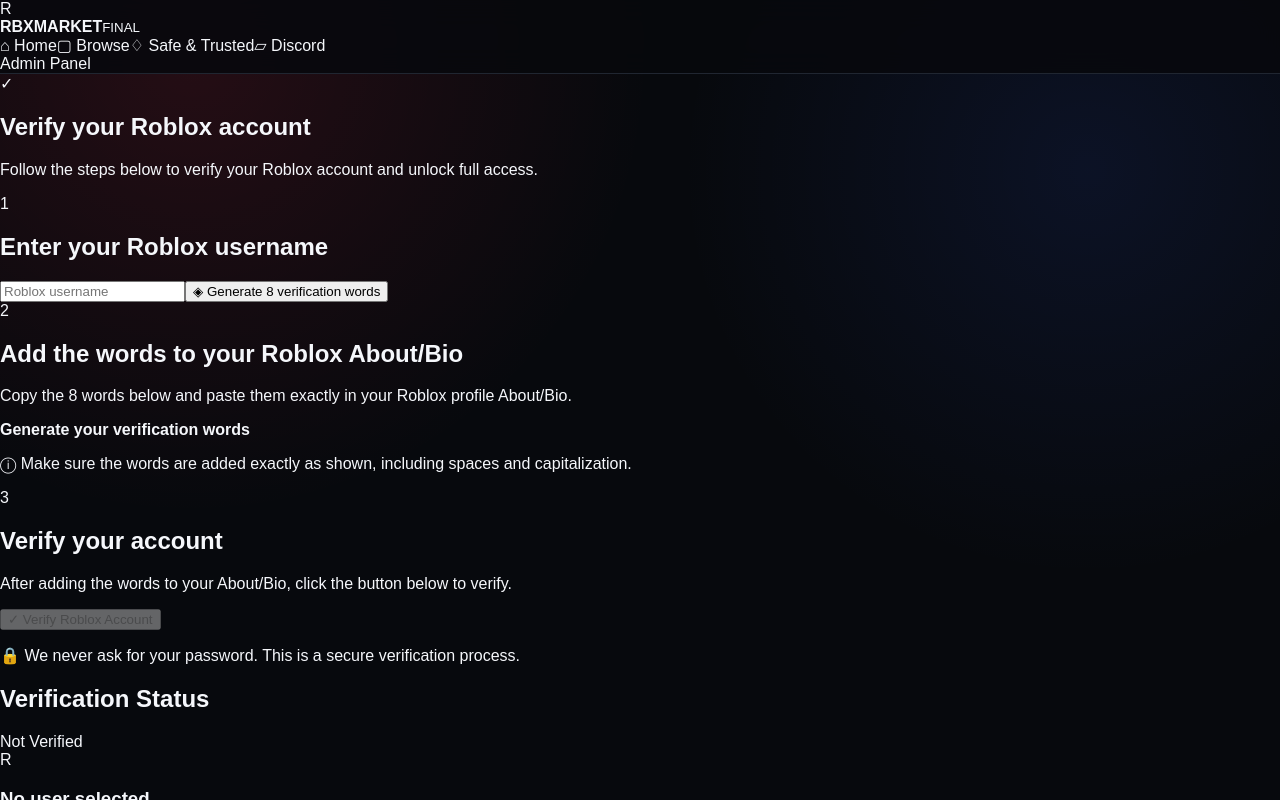
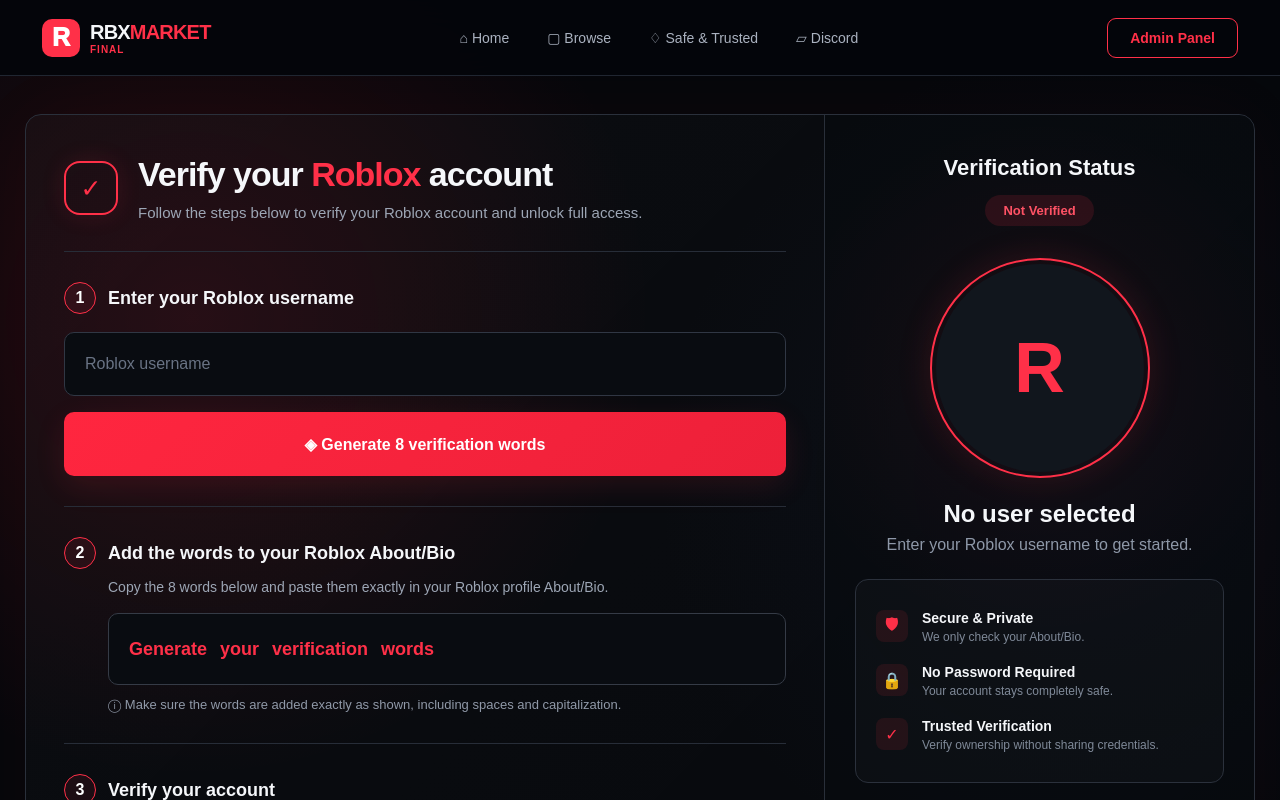
Before and after one commit to stakenumber5-eng/rbxmarketfinal, a Next.js app: page /login in a window 1280 px wide. Shown: the top 800 px of the page. Built offline with nearby package versions, Linux system fonts and the light colour scheme.

Commit message:
Update globals.css

```diff
--- a/app/globals.css
+++ b/app/globals.css
@@ -384,3 +384,603 @@
     flex-wrap: wrap;
   }
 }
+/* =========================================
+   ROBLOX VERIFICATION PAGE
+   ========================================= */
+
+.verify-page {
+  min-height: 100vh;
+  background:
+    radial-gradient(circle at 15% 30%, rgba(255, 30, 55, 0.12), transparent 35%),
+    radial-gradient(circle at 85% 45%, rgba(30, 45, 90, 0.12), transparent 35%),
+    #05070b;
+  color: #f5f7fa;
+  padding-bottom: 70px;
+}
+
+/* HEADER */
+
+.verify-header {
+  height: 76px;
+  padding: 0 42px;
+  border-bottom: 1px solid #202631;
+  background: rgba(4, 6, 10, 0.9);
+  backdrop-filter: blur(18px);
+
+  display: flex;
+  align-items: center;
+  justify-content: space-between;
+}
+
+.verify-logo {
+  display: flex;
+  align-items: center;
+  gap: 10px;
+}
+
+.logo-mark {
+  width: 38px;
+  height: 38px;
+  display: flex;
+  align-items: center;
+  justify-content: center;
+
+  border-radius: 10px;
+  background: #ff3048;
+  color: white;
+
+  font-size: 25px;
+  font-weight: 1000;
+}
+
+.verify-logo strong {
+  display: block;
+  font-size: 20px;
+  letter-spacing: -0.8px;
+}
+
+.verify-logo strong span {
+  color: #ff3048;
+}
+
+.verify-logo small {
+  display: block;
+  color: #ff3048;
+  font-size: 10px;
+  font-weight: 800;
+  letter-spacing: 1px;
+}
+
+.verify-nav {
+  display: flex;
+  gap: 38px;
+}
+
+.verify-nav a {
+  color: #aab2c0;
+  text-decoration: none;
+  font-size: 14px;
+  transition: 0.2s;
+}
+
+.verify-nav a:hover {
+  color: white;
+}
+
+.admin-button {
+  padding: 11px 22px;
+  border: 1px solid #ff3048;
+  border-radius: 9px;
+
+  color: #ff3048;
+  text-decoration: none;
+  font-size: 14px;
+  font-weight: 700;
+
+  transition: 0.2s;
+}
+
+.admin-button:hover {
+  background: #ff3048;
+  color: white;
+}
+
+/* MAIN CONTAINER */
+
+.verify-container {
+  width: min(1330px, calc(100% - 50px));
+  margin: 38px auto 0;
+
+  display: grid;
+  grid-template-columns: 1fr 430px;
+
+  border: 1px solid #2a303b;
+  border-radius: 16px;
+
+  overflow: hidden;
+
+  background:
+    linear-gradient(
+      135deg,
+      rgba(255, 255, 255, 0.025),
+      rgba(255, 255, 255, 0.008)
+    );
+
+  box-shadow:
+    0 0 80px rgba(255, 30, 55, 0.04);
+}
+
+/* LEFT */
+
+.verify-content {
+  padding: 40px 38px;
+}
+
+.verify-title {
+  display: flex;
+  align-items: center;
+  gap: 20px;
+}
+
+.shield-icon {
+  width: 54px;
+  height: 54px;
+
+  display: flex;
+  align-items: center;
+  justify-content: center;
+
+  border: 2px solid #ff3048;
+  border-radius: 16px;
+
+  color: #ff3048;
+  font-size: 25px;
+
+  box-shadow: 0 0 25px rgba(255, 48, 72, 0.12);
+}
+
+.verify-title h1 {
+  margin: 0;
+  font-size: 34px;
+  line-height: 1.15;
+  letter-spacing: -1px;
+}
+
+.verify-title h1 span {
+  color: #ff3048;
+}
+
+.verify-title p {
+  margin: 10px 0 0;
+  color: #9da6b5;
+  font-size: 15px;
+}
+
+.divider {
+  height: 1px;
+  background: #272d38;
+  margin: 30px 0;
+}
+
+/* STEPS */
+
+.verify-step {
+  width: 100%;
+}
+
+.step-title {
+  display: flex;
+  align-items: center;
+  gap: 12px;
+}
+
+.step-number {
+  width: 32px;
+  height: 32px;
+
+  flex-shrink: 0;
+
+  display: flex;
+  align-items: center;
+  justify-content: center;
+
+  border: 1px solid #ff3048;
+  border-radius: 50%;
+
+  color: white;
+  background: rgba(255, 48, 72, 0.08);
+
+  font-weight: 800;
+}
+
+.step-title h2 {
+  margin: 0;
+  font-size: 18px;
+}
+
+.step-description {
+  margin: 10px 0 16px 44px;
+  color: #9da6b5;
+  font-size: 14px;
+}
+
+/* INPUT */
+
+.username-input {
+  box-sizing: border-box;
+
+  width: 100%;
+  height: 64px;
+
+  margin-top: 18px;
+  padding: 0 20px;
+
+  border: 1px solid #303744;
+  border-radius: 10px;
+
+  outline: none;
+
+  background: #090c11;
+  color: white;
+
+  font-size: 16px;
+
+  transition: 0.2s;
+}
+
+.username-input:focus {
+  border-color: #ff3048;
+  box-shadow: 0 0 0 3px rgba(255, 48, 72, 0.1);
+}
+
+.username-input::placeholder {
+  color: #697384;
+}
+
+/* BUTTONS */
+
+.red-button {
+  width: 100%;
+  height: 64px;
+
+  margin-top: 16px;
+
+  border: 0;
+  border-radius: 10px;
+
+  background: linear-gradient(135deg, #ff263f, #ed2039);
+  color: white;
+
+  font-size: 16px;
+  font-weight: 800;
+
+  cursor: pointer;
+
+  box-shadow: 0 10px 30px rgba(255, 48, 72, 0.12);
+
+  transition: 0.2s;
+}
+
+.red-button:hover {
+  transform: translateY(-1px);
+  box-shadow: 0 14px 35px rgba(255, 48, 72, 0.2);
+}
+
+.red-button:disabled {
+  opacity: 0.6;
+  cursor: not-allowed;
+}
+
+/* CODE */
+
+.code-box {
+  min-height: 72px;
+  box-sizing: border-box;
+
+  margin: 18px 0 0 44px;
+
+  padding: 15px 60px 15px 20px;
+
+  position: relative;
+
+  display: flex;
+  align-items: center;
+
+  border: 1px solid #353b46;
+  border-radius: 10px;
+
+  background: #090c11;
+}
+
+.code-box strong {
+  color: #ff3048;
+  font-size: 18px;
+  line-height: 1.6;
+  word-spacing: 8px;
+}
+
+.copy-button {
+  position: absolute;
+  right: 12px;
+
+  width: 42px;
+  height: 42px;
+
+  border: 1px solid #303744;
+  border-radius: 9px;
+
+  background: #151a22;
+  color: #cbd2dc;
+
+  cursor: pointer;
+}
+
+.copy-button:hover {
+  border-color: #ff3048;
+  color: white;
+}
+
+.info-text {
+  margin: 12px 0 0 44px;
+  color: #9099a8;
+  font-size: 13px;
+}
+
+/* VERIFY */
+
+.verify-button {
+  width: calc(100% - 44px);
+  margin-left: 44px;
+
+  height: 62px;
+
+  border: 1px solid #ff3048;
+  border-radius: 10px;
+
+  background: transparent;
+  color: white;
+
+  font-size: 16px;
+  font-weight: 800;
+
+  cursor: pointer;
+
+  transition: 0.2s;
+}
+
+.verify-button:hover:not(:disabled) {
+  background: #ff3048;
+  box-shadow: 0 10px 30px rgba(255, 48, 72, 0.15);
+}
+
+.verify-button:disabled {
+  opacity: 0.45;
+  cursor: not-allowed;
+}
+
+.verify-message {
+  margin: 14px 0 0 44px;
+  color: #aeb7c5;
+  font-size: 13px;
+}
+
+.security-note {
+  margin: 24px 0 0 44px;
+  color: #858e9d;
+  font-size: 13px;
+}
+
+.security-note span {
+  color: #ff3048;
+}
+
+/* RIGHT SIDEBAR */
+
+.verify-sidebar {
+  padding: 40px 30px;
+
+  border-left: 1px solid #292f39;
+
+  background:
+    radial-gradient(
+      circle at 50% 30%,
+      rgba(255, 48, 72, 0.055),
+      transparent 40%
+    ),
+    rgba(7, 10, 14, 0.5);
+
+  text-align: center;
+}
+
+.verify-sidebar > h2 {
+  margin: 0;
+
+  font-size: 22px;
+}
+
+.status-pill {
+  display: inline-block;
+
+  margin-top: 14px;
+  padding: 8px 18px;
+
+  border-radius: 999px;
+
+  background: rgba(255, 48, 72, 0.13);
+  color: #ff5265;
+
+  font-size: 13px;
+  font-weight: 800;
+}
+
+.status-pill.verified {
+  background: rgba(40, 210, 120, 0.12);
+  color: #4ee39a;
+}
+
+/* AVATAR */
+
+.avatar-container {
+  width: 220px;
+  height: 220px;
+
+  margin: 32px auto 22px;
+
+  padding: 4px;
+
+  border: 2px solid #ff3048;
+  border-radius: 50%;
+
+  box-shadow:
+    0 0 35px rgba(255, 48, 72, 0.13),
+    inset 0 0 30px rgba(255, 48, 72, 0.04);
+
+  overflow: hidden;
+}
+
+.avatar-container img {
+  width: 100%;
+  height: 100%;
+
+  object-fit: cover;
+
+  border-radius: 50%;
+}
+
+.empty-avatar {
+  width: 100%;
+  height: 100%;
+
+  display: flex;
+  align-items: center;
+  justify-content: center;
+
+  border-radius: 50%;
+
+  background: #11161d;
+  color: #ff3048;
+
+  font-size: 70px;
+  font-weight: 900;
+}
+
+.verify-sidebar h3 {
+  margin: 0;
+  font-size: 24px;
+}
+
+.verify-sidebar > p {
+  margin: 8px 0 25px;
+  color: #8e98a8;
+}
+
+/* SECURITY CARD */
+
+.security-card {
+  text-align: left;
+
+  padding: 20px;
+
+  border: 1px solid #2b313c;
+  border-radius: 13px;
+
+  background: rgba(255, 255, 255, 0.018);
+}
+
+.security-item {
+  display: flex;
+  gap: 14px;
+
+  padding: 10px 0;
+}
+
+.security-item > span {
+  width: 32px;
+  height: 32px;
+
+  flex-shrink: 0;
+
+  display: flex;
+  align-items: center;
+  justify-content: center;
+
+  border-radius: 8px;
+
+  background: rgba(255, 48, 72, 0.1);
+  color: #ff3048;
+}
+
+.security-item strong {
+  display: block;
+  font-size: 14px;
+}
+
+.security-item p {
+  margin: 4px 0 0;
+
+  color: #7f8998;
+  font-size: 12px;
+}
+
+/* MOBILE */
+
+@media (max-width: 900px) {
+  .verify-header {
+    padding: 0 20px;
+  }
+
+  .verify-nav {
+    display: none;
+  }
+
+  .verify-container {
+    grid-template-columns: 1fr;
+    width: calc(100% - 24px);
+  }
+
+  .verify-sidebar {
+    border-left: 0;
+    border-top: 1px solid #292f39;
+  }
+}
+
+@media (max-width: 600px) {
+  .verify-content {
+    padding: 28px 20px;
+  }
+
+  .verify-title h1 {
+    font-size: 27px;
+  }
+
+  .verify-title {
+    align-items: flex-start;
+  }
+
+  .shield-icon {
+    width: 45px;
+    height: 45px;
+  }
+
+  .step-description,
+  .code-box,
+  .info-text,
+  .verify-button,
+  .verify-message,
+  .security-note {
+    margin-left: 0;
+  }
+
+  .code-box strong {
+    font-size: 14px;
+  }
+
+  .verify-sidebar {
+    padding: 30px 20px;
+  }
+
+  .avatar-container {
+    width: 170px;
+    height: 170px;
+  }
+}
```
